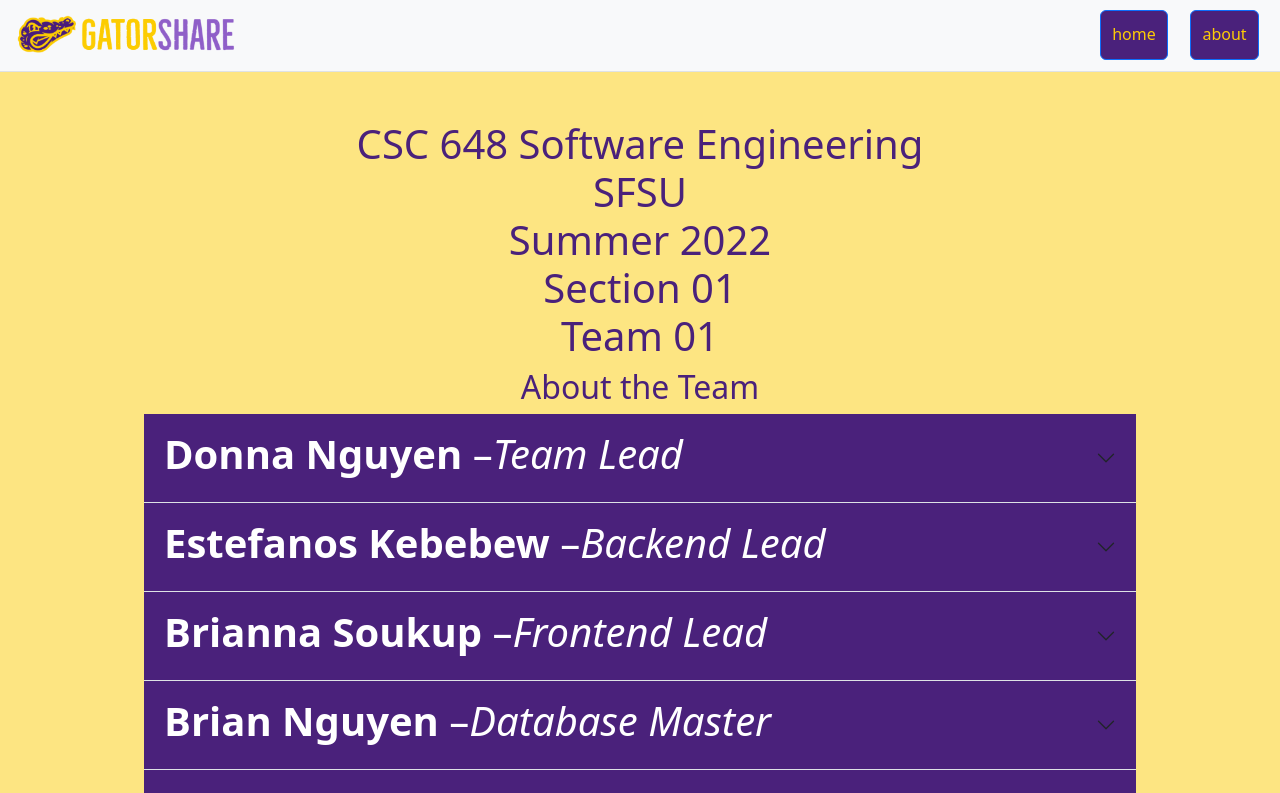
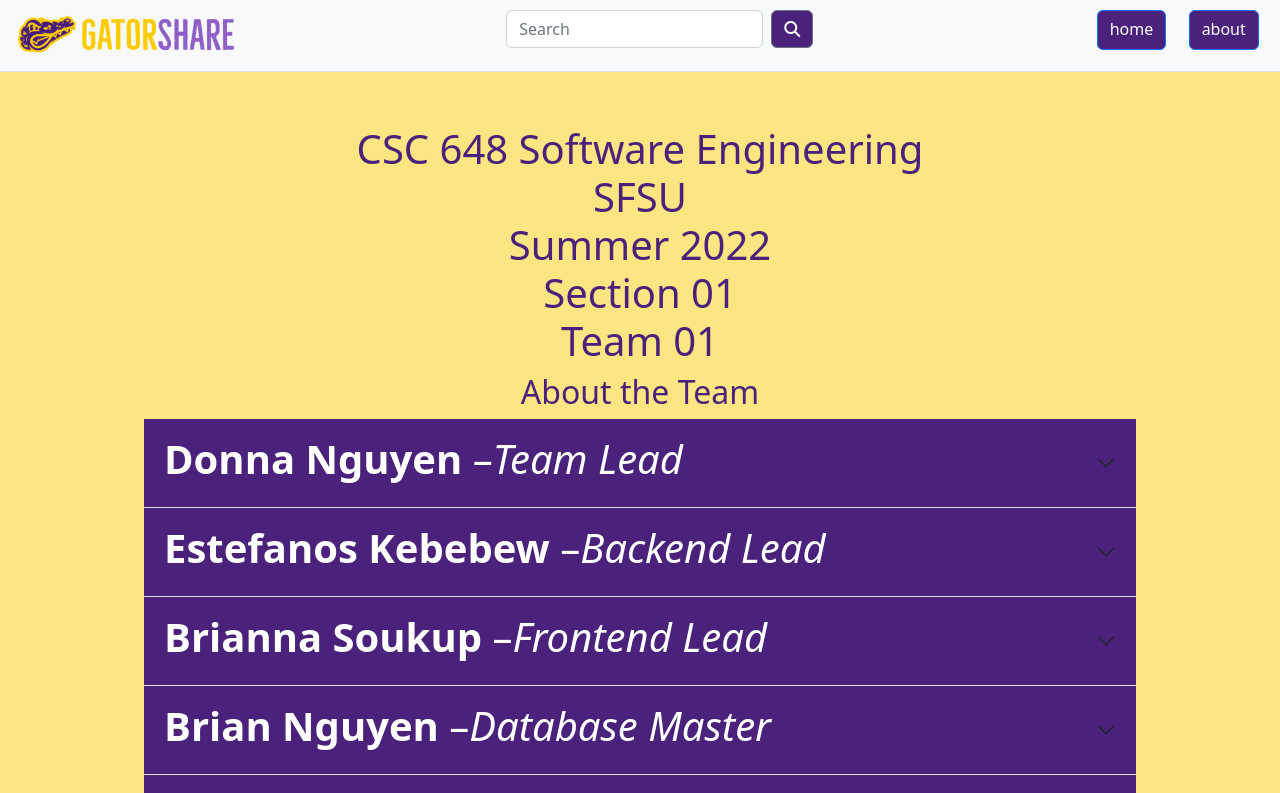
Before and after one commit to bsoukup1108/GatorShare, a React (Create React App) app in the folder application/client/: page /about in a window 1280 px wide. Shown: the top 793 px of the page. Built offline with nearby package versions, Linux system fonts and the light colour scheme.

Commit message:
added search bar, added grid to css

```diff
--- a/application/client/package.json
+++ b/application/client/package.json
@@ -49,6 +49,7 @@
 		"type": "git",
 		"url": "git+https://github.com/sfsu-joseo/csc648-848-01-sw-engineering-summer-22-team01.git"
 	},
+	"proxy": "http://localhost:1234",
 	"author": "Team 01",
 	"license": "ISC",
 	"bugs": {
--- a/application/client/src/App.js
+++ b/application/client/src/App.js
@@ -4,6 +4,7 @@ import { BrowserRouter, Route, Routes } from 'react-router-dom';
 import Navbar from './components/navbar/Navbar';
 import About from './components/about/About';
 import Footer from './components/footer/Footer';
+import SearchResults from './components/SearchResults/SearchResults';
 
 const App = () => (
 	<BrowserRouter>
@@ -12,6 +13,7 @@ const App = () => (
 				<Navbar />
 				<div className='container'>
 					<Routes>
+						<Route path='/search' element={<SearchResults />} />
 						<Route exact path='/about' element={<About />} />
 					</Routes>
 				</div>
--- /dev/null
+++ b/application/client/src/components/SearchResults/SearchResults.js
@@ -0,0 +1,7 @@
+import React from 'react';
+
+const SearchResults = () => {
+	return <div id='search-results'></div>;
+};
+
+export default SearchResults;
--- a/application/client/src/components/footer/Footer.js
+++ b/application/client/src/components/footer/Footer.js
@@ -3,9 +3,9 @@ import React from 'react';
 const Footer = () => {
 	return (
 		<>
-			<footer class='border-top bg-light'>
+			<footer className='border-top bg-light'>
 				<div>
-					<span class='text-muted'>
+					<span className='text-muted'>
 						<span style={{ color: '#52247F' }}>TEAM #1 </span> |{' '}
 						<span style={{ color: '#FFCF01' }}>CSC648</span> |{' '}
 						<span style={{ color: '#52247F' }}>SFSU </span> |{' '}
--- a/application/client/src/components/navbar/Navbar.js
+++ b/application/client/src/components/navbar/Navbar.js
@@ -1,15 +1,42 @@
-import React  from 'react';
-import { Link } from 'react-router-dom';
+import React from 'react';
+import { Link, useNavigate } from 'react-router-dom';
+import handleSearch from '../../js/search';
+
 import logo from '../../img/logo.png';
 
 const Navbar = () => {
+	const navigate = useNavigate();
+
 	return (
-		<>
-			<nav class='navbar sticky-top navbar-expand-lg navbar-light bg-light border-bottom'>
+		<nav className='navbar sticky-top navbar-expand-lg navbar-light bg-light border-bottom'>
 			<div id='logo-content'>
-					<a class='navbar-brand' href='/'>
+				<a className='navbar-brand' href='/'>
 					<img id='logo' src={logo} alt='logo' />
 				</a>{' '}
+			</div>
+
+			<div id='searchBar'>
+				<div className='container-fluid'>
+					<form className='d-flex' onSubmit={handleSearch}>
+						<input
+							id='search-text'
+							className='form-control me-2'
+							type='text'
+							placeholder='Search'
+						/>
+						<button
+							id='search-button'
+							className='btn btn-secondary'
+							type='submit'
+							onClick={() => {
+								navigate('/search');
+								return false;
+							}}
+						>
+							<i className='fa-solid fa-magnifying-glass'></i>{' '}
+						</button>
+					</form>
+				</div>
 			</div>
 
 			<ul>
@@ -21,7 +48,6 @@ const Navbar = () => {
 				</li>
 			</ul>
 		</nav>
-		</>
 	);
 };
 
--- a/application/client/src/css/App.css
+++ b/application/client/src/css/App.css
@@ -60,10 +60,6 @@ a:hover {
   background-color: rgb(74, 33, 123);
 }
 
-.btn a {
-  color: rgb(252, 203, 6);
-}
-
 /* *********************************************** */
 /* *********************************************** */
 /* Images  */
@@ -92,9 +88,8 @@ nav {
 }
 
 nav > ul > .btn {
-  height: 50px;
+  height: 2.5rem;
   margin: 0 0.7rem;
-  padding: 0.7rem;
 }
 
 .navbar {
@@ -103,6 +98,12 @@ nav > ul > .btn {
 
 .navbar-brand {
   width: 15rem;
+}
+
+/* *********************************************** */
+/* Searchbar  */
+#searchBar {
+  margin-inline: 1rem;
 }
 
 /* *********************************************** */
@@ -140,13 +141,17 @@ footer {
   min-height: 100vh;
   display: grid;
   grid-template-columns: repeat(12, [col-start] 1fr);
-  grid-template-rows: 100px auto 50px;
-  gap: 20px;
-  grid-template-areas: "n n n n n n n n n n n n" "c c c c c c c c c c c c" "f f f f f f f f f f f f";
+  grid-template-rows: 75px 50px auto 50px;
+  grid-template-areas: "n n n n n n n n n n n n" "s s s s s s s s s s s s" "c c c c c c c c c c c c" "f f f f f f f f f f f f";
 }
 
 nav {
   grid-area: n;
+}
+
+#searchBar {
+  grid-area: s;
+  grid-column: span 12;
 }
 
 footer {
--- a/application/client/src/index.js
+++ b/application/client/src/index.js
@@ -4,7 +4,7 @@ import App from './App';
 
 const root = ReactDOM.createRoot(document.getElementById('root'));
 root.render(
-	<React.StrictMode>
+	<>
 		<App />
-	</React.StrictMode>
+	</>
 );
--- /dev/null
+++ b/application/client/src/js/search.js
@@ -0,0 +1,75 @@
+import axios from 'axios';
+
+let config = {
+	headers: { 'Access-Control-Allow-Origin': '*' },
+};
+
+const highlightText = (str, searchTerm) => {
+	return str
+		.toString()
+		.replace(
+			searchTerm,
+			`<span style="background-color: yellow">${searchTerm}</span>`
+		);
+};
+
+const createPostSearch = (entry, searchTerm = '') => {
+	let res = '';
+	res += `<div><strong>Author:</strong> ${highlightText(
+		entry.firstName,
+		searchTerm
+	)} ${highlightText(entry.lastName, searchTerm)}</div>`;
+	res += `<div><strong>Description:</strong> ${highlightText(
+		entry.information,
+		searchTerm
+	)}</div><br/>`;
+
+	return res;
+};
+
+const handleSearch = (e) => {
+	e.preventDefault();
+
+	let searchTerm = document.getElementById('search-text').value;
+	// let searchURL = `http://localhost:1234/api/search?${searchTerm}`;
+
+	// stub
+	let searchURL = 'http://localhost:1234/api/aboutus';
+	let mainContent = document.getElementById('search-results');
+
+	axios
+		.get(searchURL, config)
+		.then((res) => {
+			return res.data;
+		})
+		.then((data) => {
+			let newMainNewContentHTML = '';
+			if (searchTerm === '') {
+				for (let i = 0; i < data.length; i++) {
+					newMainNewContentHTML += createPostSearch(data[i]);
+				}
+			} else {
+				for (let i = 0; i < data.length; i++) {
+					Object.entries(data[i]).forEach(([, value]) => {
+						if (
+							value
+								.toString()
+								.toLowerCase()
+								.includes(searchTerm.toString().toLowerCase())
+						) {
+							newMainNewContentHTML += createPostSearch(
+								data[i],
+								searchTerm
+							);
+						}
+					});
+				}
+			}
+			mainContent.innerHTML = newMainNewContentHTML;
+		})
+		.catch((err) => {
+			console.log(err);
+		});
+};
+
+export default handleSearch;
--- a/application/client/src/sass/App.scss
+++ b/application/client/src/sass/App.scss
@@ -68,7 +68,7 @@ a:hover {
 }
 
 .btn a {
-	color: $secondary;
+	// color: $secondary;
 }
 /* *********************************************** */
 
@@ -99,9 +99,9 @@ nav {
 }
 
 nav > ul > .btn {
-	height: 50px;
+	height: 2.5rem;
 	margin: 0 0.7rem;
-	padding: 0.7rem;
+	// padding: 0.7rem;
 }
 
 .navbar {
@@ -110,6 +110,13 @@ nav > ul > .btn {
 
 .navbar-brand {
 	width: 15rem;
+}
+
+/* *********************************************** */
+/* Searchbar  */
+
+#searchBar {
+	margin-inline: 1rem;
 }
 
 /* *********************************************** */
@@ -147,10 +154,11 @@ footer {
 	min-height:100vh;
 	display: grid;
 	grid-template-columns: repeat(12, [col-start] 1fr);
-	grid-template-rows: 100px auto 50px;
-	gap: 20px;
+	grid-template-rows: 75px 50px auto 50px;
+	// gap: 20px;
 	grid-template-areas:
 	'n n n n n n n n n n n n'
+	's s s s s s s s s s s s'
 	'c c c c c c c c c c c c'
 	'f f f f f f f f f f f f'
 	;
@@ -158,6 +166,11 @@ footer {
 
 nav {
 	grid-area: n;
+}
+
+#searchBar {
+	grid-area: s;
+	grid-column: span 12;
 }
 
 footer {
@@ -179,6 +192,7 @@ footer {
 ::-webkit-scrollbar-track {
   background: #f1f1f1;
   box-shadow: inset 0 0 5px $secondary;
+
 }
 
 ::-webkit-scrollbar-thumb {
```
Also changed, not shown: application/client/src/components/about/About.js (+36 -30 lines), application/client/public/manifest.json. Lines whose indentation alone changed are shown as unchanged.
